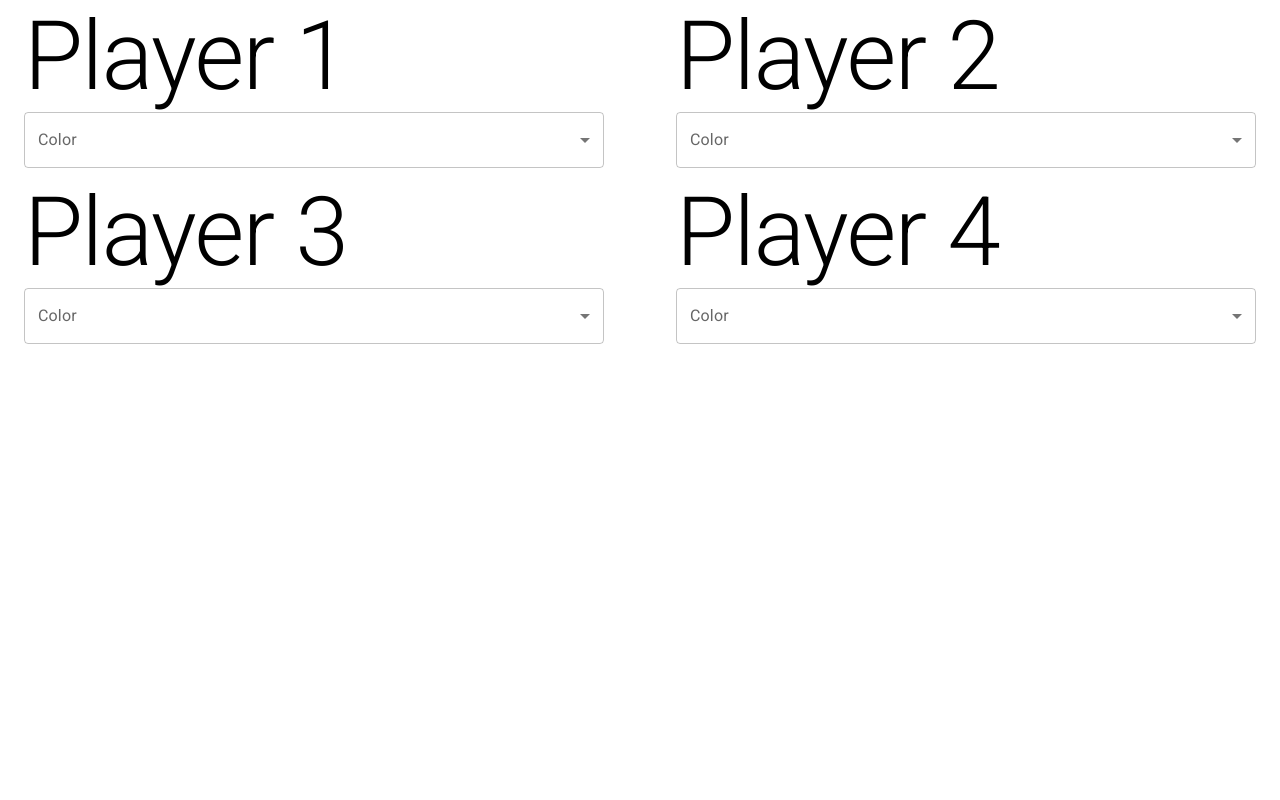
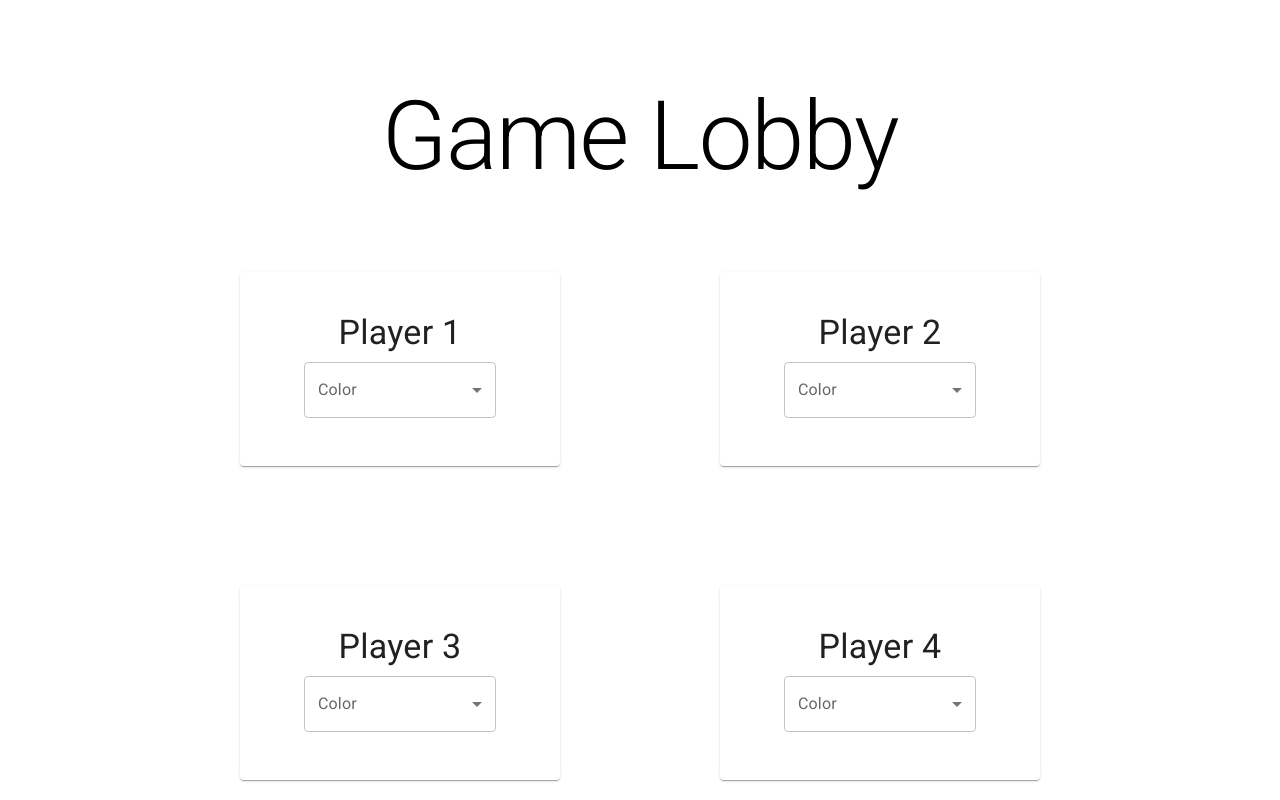
Before and after one commit to kevoh1516/dapp-gamelobby, a React (Create React App) app: page / in a window 1280 px wide. Built offline with nearby package versions, Linux system fonts and the light colour scheme.

Commit message:
formatting

```diff
--- a/src/App.tsx
+++ b/src/App.tsx
@@ -1,6 +1,6 @@
 import React from 'react';
 import logo from './logo.svg';
-import { Grid, Select } from '@mui/material';
+import { Grid, Select, Typography, Box } from '@mui/material';
 import PlayerCard from './components/PlayerCard';
 import './App.css';
 import { createContext, useState, useContext, useMemo } from 'react';
@@ -13,6 +13,11 @@ interface ContextState {
 
 export const ColorContext = createContext({} as ContextState);
 
+const gridStyle = {
+  display: 'flex',
+  justifyContent: 'center'
+};
+
 function App() {
   const [colors, setColors] = useState({redAvail: true, blueAvail: true, yellowAvail: true, greenAvail: true});
   const value = useMemo(
@@ -22,22 +27,23 @@ function App() {
 
   return (
     <ColorContext.Provider value={value}>
-      <div className="App">
-        <Grid container rowSpacing={1} columnSpacing={{ xs: 1, sm: 2, md: 3 }} alignItems="center">
-          <Grid item xs={6}>
+      <Box display="flex" flexDirection="column" alignItems="center">
+        <Typography variant='h1' padding={10}>Game Lobby</Typography>
+        <Grid container rowSpacing={15} columnSpacing={20} alignItems="center" paddingX={30}>
+          <Grid item xs={6} sx={gridStyle}>
             <PlayerCard playerNum={1} />
           </Grid>
-          <Grid item xs={6}>
+          <Grid item xs={6} sx={gridStyle}>
             <PlayerCard playerNum={2} />
           </Grid>
-          <Grid item xs={6}>
+          <Grid item xs={6} sx={gridStyle}>
             <PlayerCard playerNum={3} />
           </Grid>
-          <Grid item xs={6}>
+          <Grid item xs={6} sx={gridStyle}>
             <PlayerCard playerNum={4} />
           </Grid>
         </Grid>
-      </div>
+      </Box>
     </ColorContext.Provider>
   );
 }
--- a/src/components/PlayerCard.tsx
+++ b/src/components/PlayerCard.tsx
@@ -6,10 +6,12 @@ import {
   MenuItem,
   SelectChangeEvent,
   FormControl,
-  InputLabel
+  InputLabel,
+  Paper
 } from '@mui/material';
 import { ColorContext } from '../App'
 import { createContext, useState, useContext, useMemo } from 'react';
+import { flexbox } from '@mui/system';
 
 interface PlayerProp {
   playerNum: number;
@@ -18,9 +20,11 @@ interface PlayerProp {
 const PlayerCard = (props: PlayerProp) => {
   const { colors, setColors } = useContext(ColorContext);
   const [color, setColor] = useState('');
+  const [cardColor, setCardColor] = useState('#fff');
 
   const handleChange = (event: SelectChangeEvent) => {
     if (event.target.value === 'red') {
+      setCardColor('#FFA49E');
       setColors((prevState: any) => {
         return {
           ...prevState,
@@ -30,6 +34,7 @@ const PlayerCard = (props: PlayerProp) => {
     }
 
     if (event.target.value === 'yellow') {
+      setCardColor('#F5F184');
       setColors((prevState: any) => {
         return {
           ...prevState,
@@ -39,6 +44,7 @@ const PlayerCard = (props: PlayerProp) => {
     }
 
     if (event.target.value === 'blue') {
+      setCardColor('#7E7CE6');
       setColors((prevState: any) => {
         return {
           ...prevState,
@@ -48,6 +54,7 @@ const PlayerCard = (props: PlayerProp) => {
     }
 
     if (event.target.value === 'green') {
+      setCardColor('#7DF588');
       setColors((prevState: any) => {
         return {
           ...prevState,
@@ -95,10 +102,26 @@ const PlayerCard = (props: PlayerProp) => {
   };
 
   return (
-    <Container>
-      <Typography variant="h1">Player {props.playerNum}</Typography>
+    <Paper
+      sx={{
+        width: '100%',
+        height: '100%',
+        padding: 5,
+        backgroundColor: cardColor,
+      }}
+    >
+      <Container
+        sx={{
+          display: 'flex',
+          flexDirection: 'column',
+          alignItems: 'center',
+          justifyContent: 'center',
+          height: '100%'
+        }}
+      >
+        <Typography variant="h4">Player {props.playerNum}</Typography>
 
-      <FormControl fullWidth>
+        <FormControl fullWidth sx={{margin: 1}}>
           <InputLabel id="demo-simple-select-label">Color</InputLabel>
           <Select
             labelId="demo-simple-select-label"
@@ -114,6 +137,7 @@ const PlayerCard = (props: PlayerProp) => {
           </Select>
         </FormControl>
       </Container>
+    </Paper>
   )
 }
 
```
Lines whose indentation alone changed are shown as unchanged.
